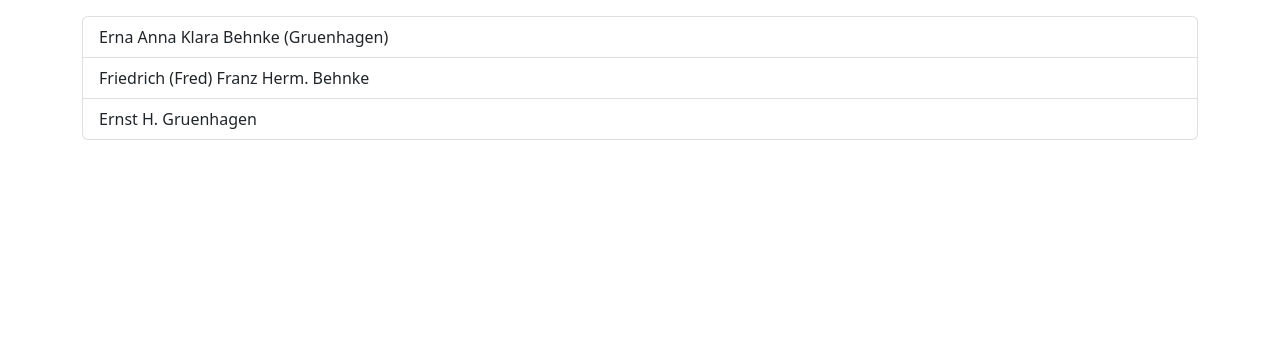
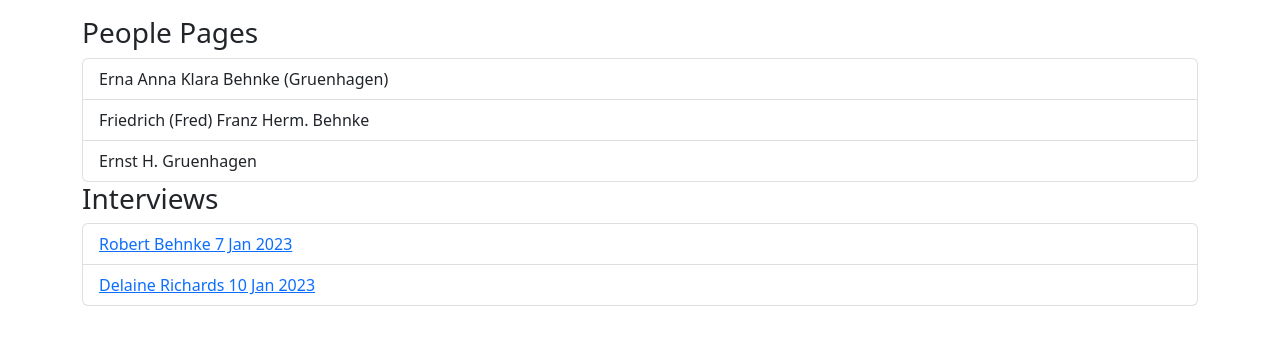
Before and after one commit to justinleebehnke/family-history, a React (Create React App) app: page / in a window 1280 px wide. Shown: the top 344 px of the page. Built offline with nearby package versions, Linux system fonts and the light colour scheme.

Commit message:
Add the interviews

```diff
--- a/src/App.tsx
+++ b/src/App.tsx
@@ -4,6 +4,19 @@ import "./App.css";
 import people from "./data/people.json";
 import Person from "./Person";
 import ListGroup from "react-bootstrap/ListGroup";
+
+const interviews = [
+  {
+    date: "7 Jan 2023",
+    interviewee: "Robert Behnke",
+    downloadable: "media/BobBehnke-PhoneInterview-Jan7th2023.txt",
+  },
+  {
+    date: "10 Jan 2023",
+    interviewee: "Delaine Richards",
+    downloadable: "media/DelaineDorisRichards-Interview10Jan2023.pdf",
+  },
+];
 
 function App(): ReactElement {
   const [userId, setUser] = useState<number>();
@@ -12,6 +25,8 @@ function App(): ReactElement {
     <Container className="App">
       {!!userId && <Person userId={userId} clearPersonId={() => setUser(0)} />}
       {!userId && (
+        <div>
+          <h3>People Pages</h3>
           <ListGroup>
             {people.map((person) => {
               return (
@@ -24,6 +39,19 @@ function App(): ReactElement {
               );
             })}
           </ListGroup>
+          <h3>Interviews</h3>
+          <ListGroup>
+            {interviews.map((interview) => {
+              return (
+                <ListGroup.Item key={interview.interviewee + interview.date}>
+                  <a href={interview.downloadable} download>
+                    {interview.interviewee + " " + interview.date}
+                  </a>
+                </ListGroup.Item>
+              );
+            })}
+          </ListGroup>
+        </div>
       )}
     </Container>
   );
```
Also changed, not shown: public/media/BobBehnke-PhoneInterview-Jan7th2023.txt. Lines whose indentation alone changed are shown as unchanged.
